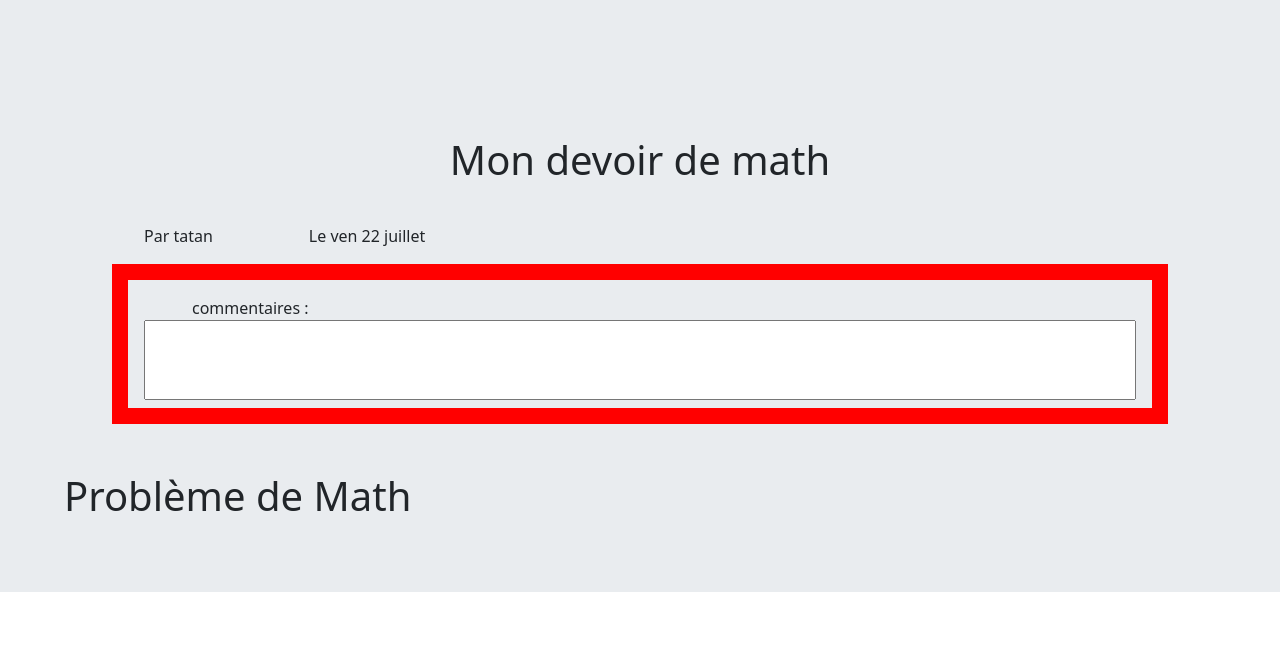
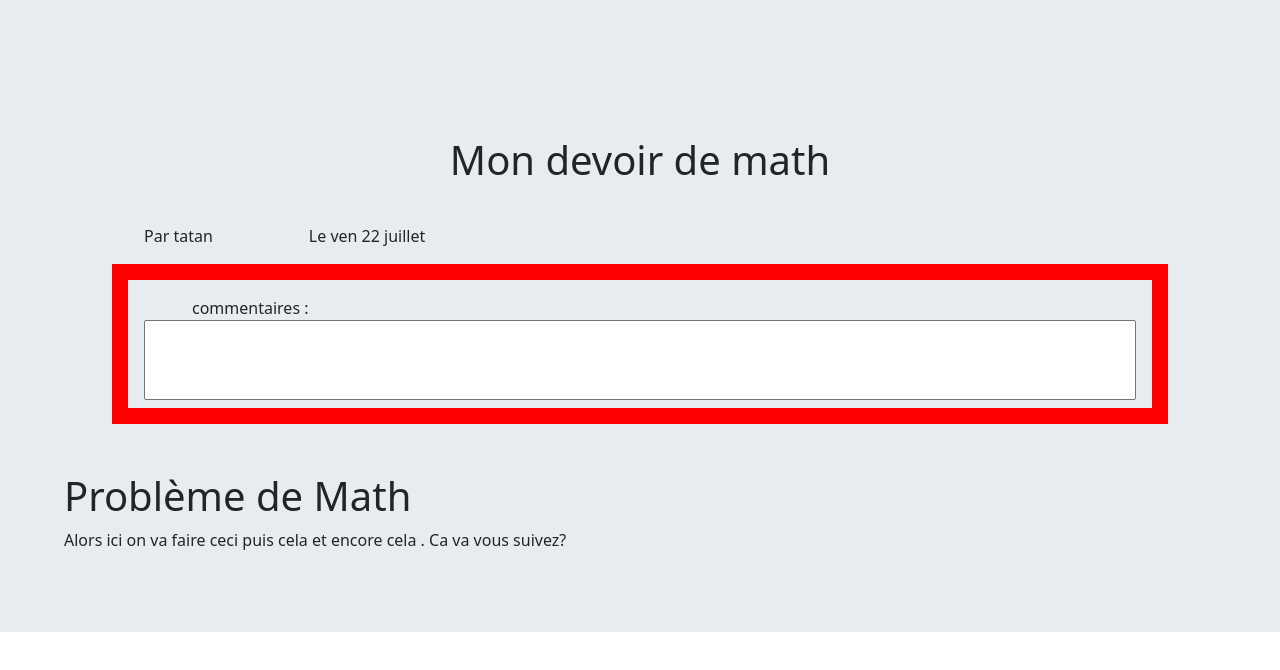
Before and after one commit to Codex1er/mathWritter, a Vue app: page / in a window 1280 px wide. Shown: the top 670 px of the page. Built offline with nearby package versions, Linux system fonts and the light colour scheme.

Commit message:
textzones done

```diff
--- a/src/App.vue
+++ b/src/App.vue
@@ -3,14 +3,14 @@
 // Check out https://vuejs.org/api/sfc-script-setup.html#script-setup
 import headtitle from './components/headtitle.vue'
 import intitle from './components/intitle.vue'
-
+import textzone from './components/textzone.vue'
 </script>
 
 <template>
   <div id="wrapper">
     <headtitle title="Mon devoir de math" name="tatan"  date="ven 22 juillet"/>
     <intitle title="Problème de Math" power="1"></intitle>
-
+    <textzone text="Alors ici on va faire ceci puis cela et encore cela . Ca va vous suivez? "></textzone>
   </div>
 </template>
 
--- /dev/null
+++ b/src/components/textzone.vue
@@ -0,0 +1,12 @@
+<template>
+  <p>{{text}}</p>
+</template>
+
+<script>
+export default {
+  props: ["text"]
+}
+</script>
+
+<style lang="css" scoped>
+</style>
```
